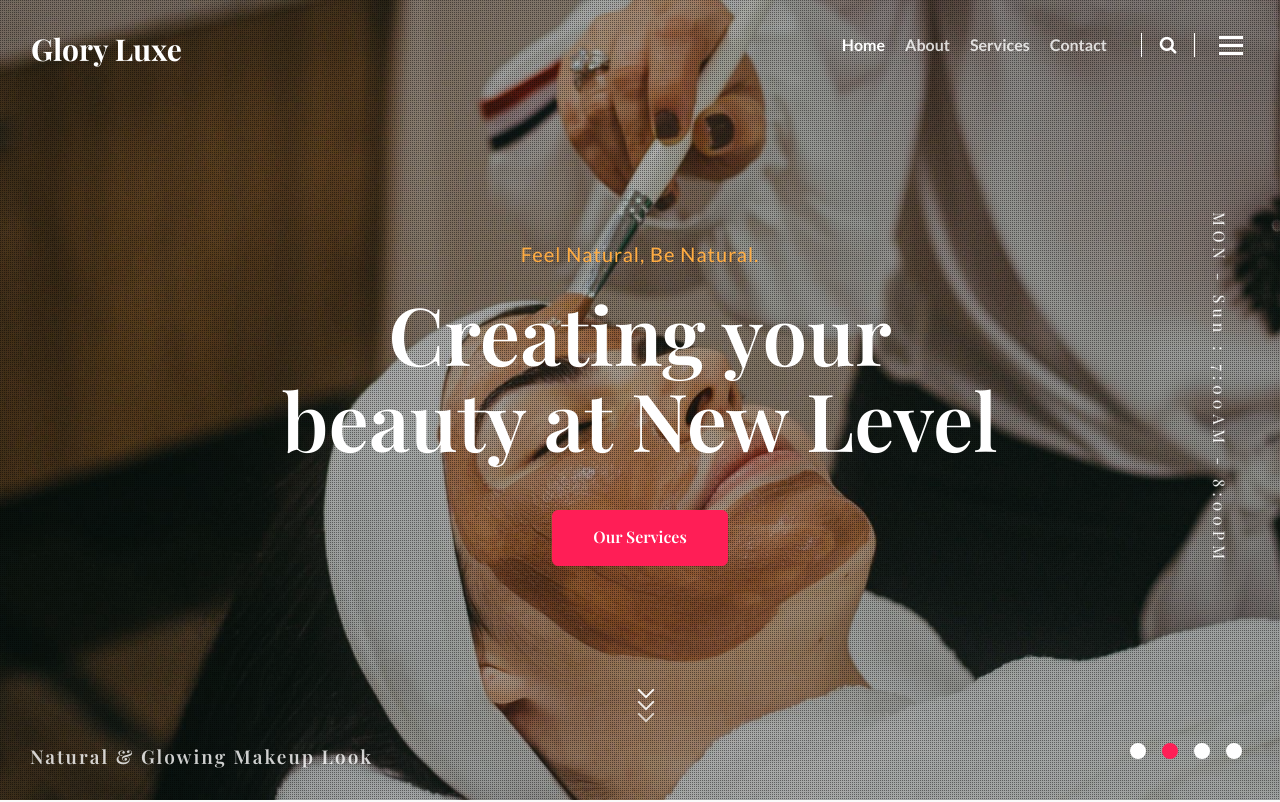
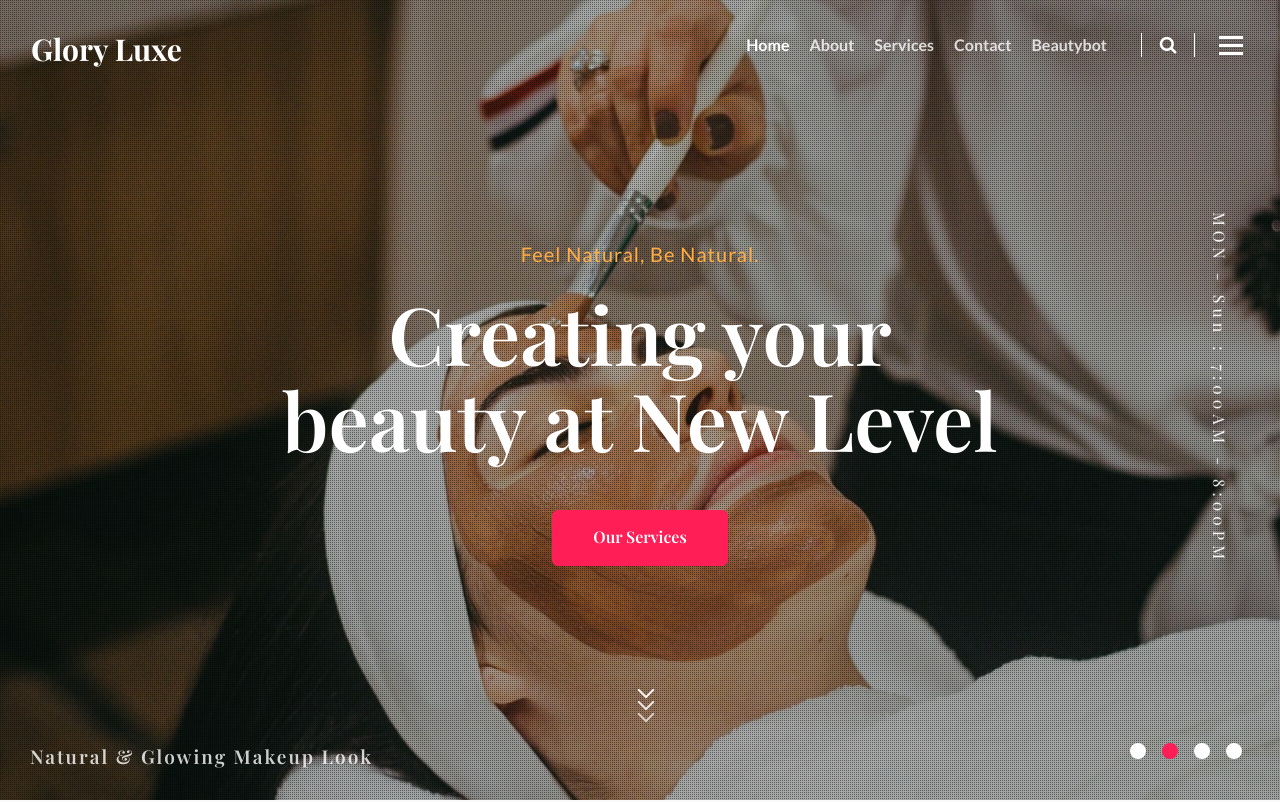
Before and after one commit to Sharuth-2/project-FRT, a plain HTML site: page index.html in a window 1280 px wide. Shown: the top 802 px of the page. Drawn offline with nearby package versions, Linux system fonts and the light colour scheme; a web font is replaced by a local one.

Commit message:
Update index.html

```diff
--- a/index.html
+++ b/index.html
@@ -52,6 +52,8 @@
 
 						<li class="nav-item">
 							<a class="nav-link" href="contact.html">Contact</a>
+						<li class="nav-item">
+							<a class="nav-link" href="beautybot.html">Beautybot</a>
 						</li>
 					</ul>
 					<!--/search-right-->
```
